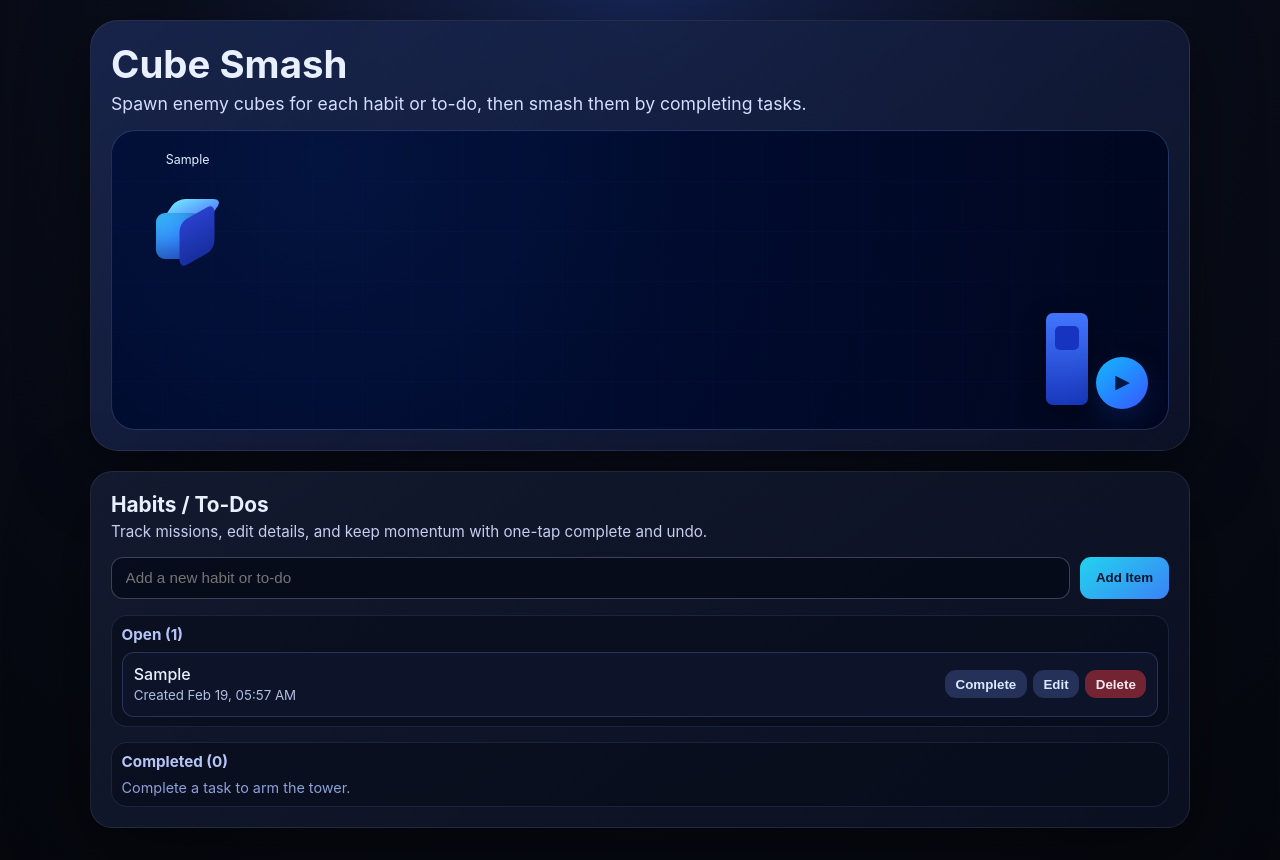
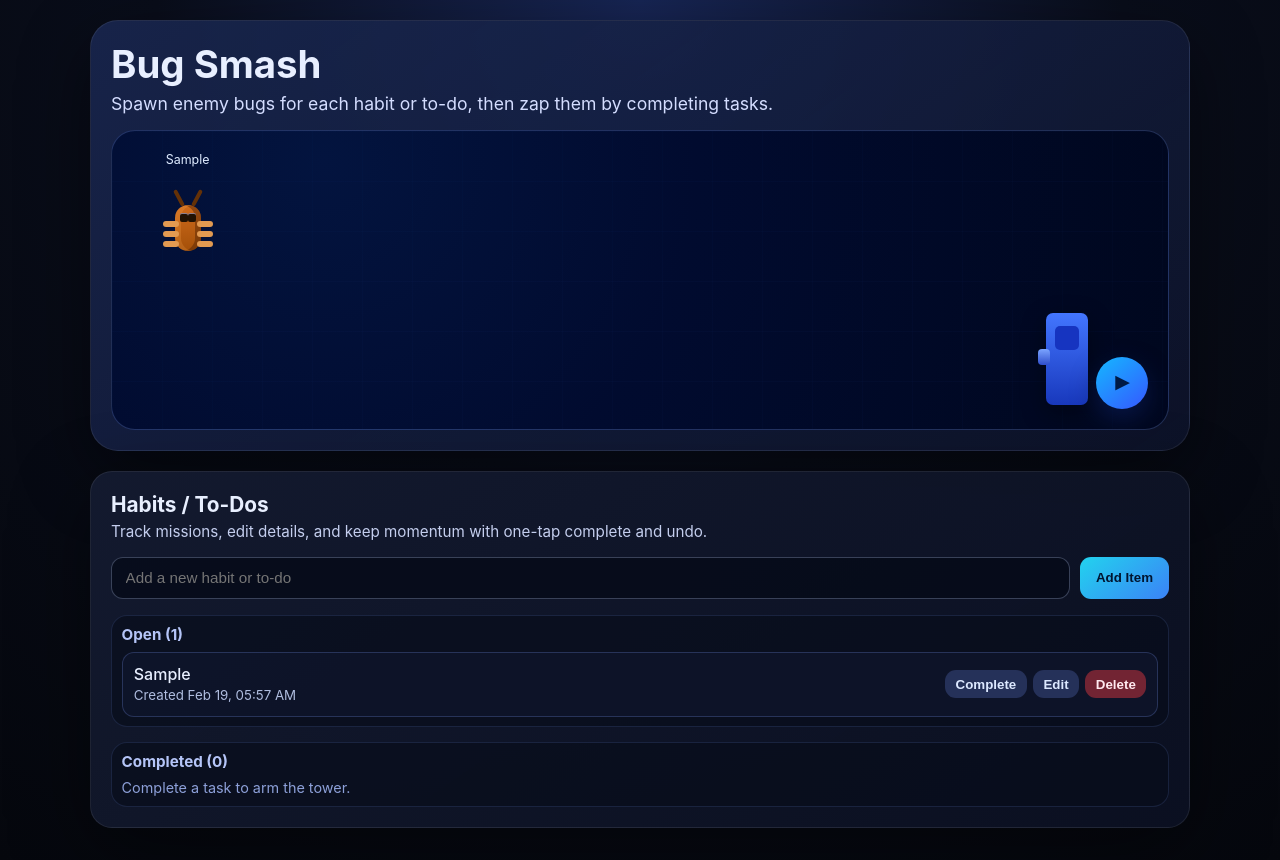
Before and after one commit to Razorblade3456/CubeTracking, a React (Vite) app: page / in a window 1280 px wide. Both pictures are taken after typing "Sample" into the empty fields and a click on the button "Add Item". Built offline with nearby package versions, Linux system fonts and the light colour scheme.

Commit message:
Switch enemy cubes to simple bug sprites and retarget tower beam

```diff
--- a/src/App.jsx
+++ b/src/App.jsx
@@ -84,7 +84,7 @@ function App() {
 
     setItems((prev) => [newItem, ...prev]);
     setForm(initialForm);
-    showToast('Enemy cube spawned.');
+    showToast('Enemy bug spawned.');
   };
 
   const handleDelete = (id) => {
@@ -97,7 +97,7 @@ function App() {
     setItems((prev) => prev.filter((item) => item.id !== id));
     setSmashedIds((prev) => prev.filter((value) => value !== id));
     setTargetIds((prev) => prev.filter((value) => value !== id));
-    showToast('Cube removed.');
+    showToast('Bug removed.');
 
     if (editingId === id) {
       setEditingId(null);
@@ -123,11 +123,11 @@ function App() {
 
     if (isCurrentlyComplete) {
       setSmashedIds((prev) => prev.filter((value) => value !== id));
-      showToast('Cube restored to battle.');
+      showToast('Bug restored to battle.');
       return;
     }
 
-    showToast('Task complete. Press play to smash cube.');
+    showToast('Task complete. Press play to zap bug.');
   };
 
   const playCubeSmash = () => {
@@ -136,7 +136,7 @@ function App() {
     const pendingTargets = completedItems.filter((item) => !smashedIds.includes(item.id)).map((item) => item.id);
 
     if (pendingTargets.length === 0) {
-      showToast('No completed cubes ready to smash yet.');
+      showToast('No completed bugs ready to zap yet.');
       return;
     }
 
@@ -148,7 +148,7 @@ function App() {
       setSmashedIds((prev) => [...new Set([...prev, ...pendingTargets])]);
       setIsAttacking(false);
       setTargetIds([]);
-      showToast(`Tower smashed ${pendingTargets.length} cube${pendingTargets.length > 1 ? 's' : ''}.`);
+      showToast(`Tower zapped ${pendingTargets.length} bug${pendingTargets.length > 1 ? 's' : ''}.`);
     }, ATTACK_DURATION);
   };
 
@@ -187,21 +187,22 @@ function App() {
     <div className="app-shell">
       <header className="board-section">
         <div className="board-headline">
-          <h1>Cube Smash</h1>
-          <p>Spawn enemy cubes for each habit or to-do, then smash them by completing tasks.</p>
+          <h1>Bug Smash</h1>
+          <p>Spawn enemy bugs for each habit or to-do, then zap them by completing tasks.</p>
         </div>
 
-        <div className={`cube-board ${isAttacking ? 'is-attacking' : ''}`} aria-label="Enemy cube board">
+        <div className={`cube-board ${isAttacking ? 'is-attacking' : ''}`} aria-label="Enemy bug board">
           <div className="board-ground" />
           <div className="board-tower" aria-hidden="true">
-            <span />
+            <span className="tower-window" />
+            <span className="tower-muzzle" />
           </div>
 
           {isAttacking && <div className="tower-beam" aria-hidden="true" />}
 
           <div className="cube-grid">
             {items.length === 0 ? (
-              <div className="board-empty">No cubes yet. Add your first mission below.</div>
+              <div className="board-empty">No bugs yet. Add your first mission below.</div>
             ) : (
               items.map((item, index) => {
                 const isTargeted = targetIds.includes(item.id);
@@ -218,9 +219,19 @@ function App() {
                   >
                     <p className="cube-name">{item.text}</p>
                     <div className="cube-voxel" aria-hidden="true">
-                      <div className="cube-top" />
-                      <div className="cube-front" />
-                      <div className="cube-side" />
+                      <div className="roach-sprite">
+                        <span className="roach-core" />
+                        <span className="roach-eye roach-eye-left" />
+                        <span className="roach-eye roach-eye-right" />
+                        <span className="roach-antenna roach-antenna-left" />
+                        <span className="roach-antenna roach-antenna-right" />
+                        <span className="roach-leg roach-leg-left-top" />
+                        <span className="roach-leg roach-leg-left-mid" />
+                        <span className="roach-leg roach-leg-left-bottom" />
+                        <span className="roach-leg roach-leg-right-top" />
+                        <span className="roach-leg roach-leg-right-mid" />
+                        <span className="roach-leg roach-leg-right-bottom" />
+                      </div>
                     </div>
                     {item.completed && <span className="cube-skull" aria-hidden="true">☠</span>}
                     {item.completed && <span className="cube-tag">ready</span>}
--- a/src/styles.css
+++ b/src/styles.css
@@ -101,34 +101,96 @@ body {
 .cube-voxel {
   position: relative;
   width: 64px;
-  height: 74px;
+  height: 78px;
 }
 
-.cube-top,
-.cube-front,
-.cube-side {
+.roach-sprite {
   position: absolute;
+  left: 50%;
+  top: 8px;
   width: 46px;
-  height: 46px;
-  border-radius: 9px;
+  height: 60px;
+  transform: translateX(-50%);
 }
 
-.cube-top {
-  inset: 2px 0 auto 9px;
-  transform: skewX(-34deg) scaleY(0.74);
-  background: linear-gradient(135deg, #6fe7ff, #4b56ff);
+.roach-core {
+  position: absolute;
+  inset: 8px 10px 6px;
+  border-radius: 14px;
+  background: linear-gradient(180deg, #cf6b1c, #a45009);
+  box-shadow: inset 6px 0 0 rgba(255, 173, 87, 0.2), inset -6px 0 0 rgba(77, 33, 3, 0.45);
 }
 
-.cube-front {
-  inset: 22px auto auto 0;
-  background: linear-gradient(145deg, #38bdf8, #2f57ff);
-  box-shadow: inset -8px -10px 18px rgba(0, 0, 0, 0.25);
+.roach-eye {
+  position: absolute;
+  top: 17px;
+  width: 8px;
+  height: 8px;
+  background: #201102;
+  border-radius: 2px;
+  box-shadow: 0 -1px 0 #8a7e90;
 }
 
-.cube-side {
-  inset: 22px 0 auto auto;
-  transform: skewY(-29deg) scaleX(0.76);
-  background: linear-gradient(180deg, #2940cc, #172e9f);
+.roach-eye-left {
+  left: 15px;
+}
+
+.roach-eye-right {
+  right: 15px;
+}
+
+.roach-antenna {
+  position: absolute;
+  top: -8px;
+  width: 4px;
+  height: 18px;
+  background: #643107;
+  border-radius: 3px;
+}
+
+.roach-antenna-left {
+  left: 12px;
+  transform: rotate(-28deg);
+}
+
+.roach-antenna-right {
+  right: 12px;
+  transform: rotate(28deg);
+}
+
+.roach-leg {
+  position: absolute;
+  width: 16px;
+  height: 6px;
+  background: #e29a51;
+  border-radius: 4px;
+}
+
+.roach-leg-left-top,
+.roach-leg-left-mid,
+.roach-leg-left-bottom {
+  left: -2px;
+}
+
+.roach-leg-right-top,
+.roach-leg-right-mid,
+.roach-leg-right-bottom {
+  right: -2px;
+}
+
+.roach-leg-left-top,
+.roach-leg-right-top {
+  top: 24px;
+}
+
+.roach-leg-left-mid,
+.roach-leg-right-mid {
+  top: 34px;
+}
+
+.roach-leg-left-bottom,
+.roach-leg-right-bottom {
+  top: 44px;
 }
 
 .cube-tag {
@@ -186,7 +248,7 @@ body {
   z-index: 3;
 }
 
-.board-tower span {
+.tower-window {
   position: absolute;
   left: 9px;
   top: 13px;
@@ -196,11 +258,26 @@ body {
   background: #1634c0;
 }
 
+.tower-muzzle {
+  position: absolute;
+  left: -8px;
+  top: 36px;
+  width: 12px;
+  height: 16px;
+  border-radius: 4px;
+  background: linear-gradient(180deg, #7ba4ff, #2f4ecc);
+}
+
 .tower-beam {
   position: absolute;
-  inset: -12% -6% -12% -6%;
-  background: linear-gradient(135deg, rgba(255, 50, 50, 0.24), rgba(255, 16, 16, 0.72));
-  clip-path: polygon(98% 80%, 98% 90%, 0 28%, 0 16%);
+  right: 78px;
+  bottom: 62px;
+  width: min(950px, 92%);
+  height: 24px;
+  transform-origin: right center;
+  transform: rotate(-14deg);
+  background: linear-gradient(90deg, rgba(255, 50, 50, 0.3), rgba(255, 20, 20, 0.95));
+  clip-path: polygon(0 16%, 100% 44%, 100% 56%, 0 84%);
   filter: drop-shadow(0 0 18px rgba(255, 56, 56, 0.55));
   z-index: 3;
   pointer-events: none;
@@ -210,9 +287,9 @@ body {
 .tower-beam::after {
   content: '';
   position: absolute;
-  inset: 0;
-  clip-path: polygon(98% 84%, 98% 87%, 0 24%, 0 21%);
-  background: linear-gradient(135deg, rgba(255, 156, 156, 0.18), rgba(255, 255, 255, 0.85));
+  inset: 9px 0;
+  clip-path: polygon(0 44%, 100% 48%, 100% 52%, 0 56%);
+  background: linear-gradient(90deg, rgba(255, 156, 156, 0.2), rgba(255, 255, 255, 0.95));
 }
 
 .play-button {
```
